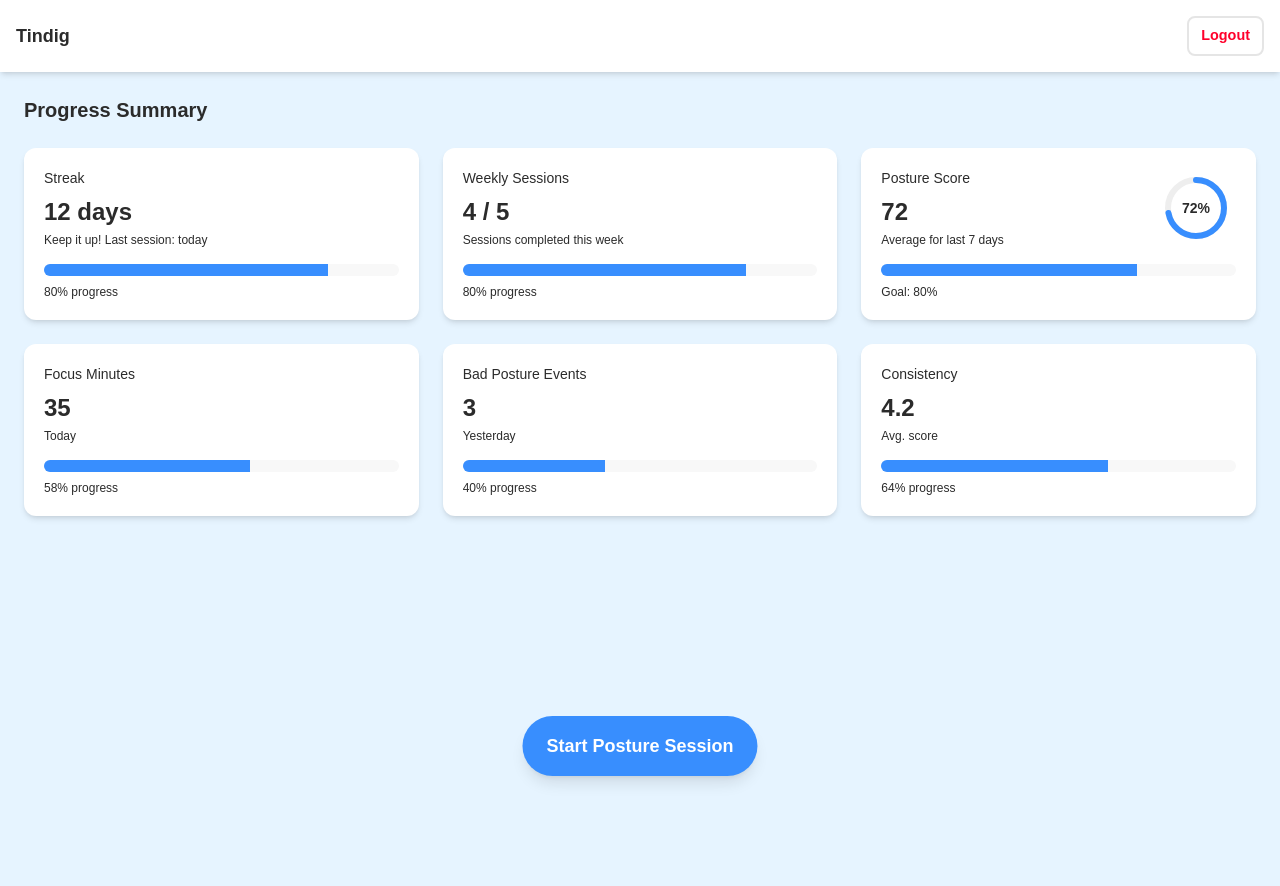
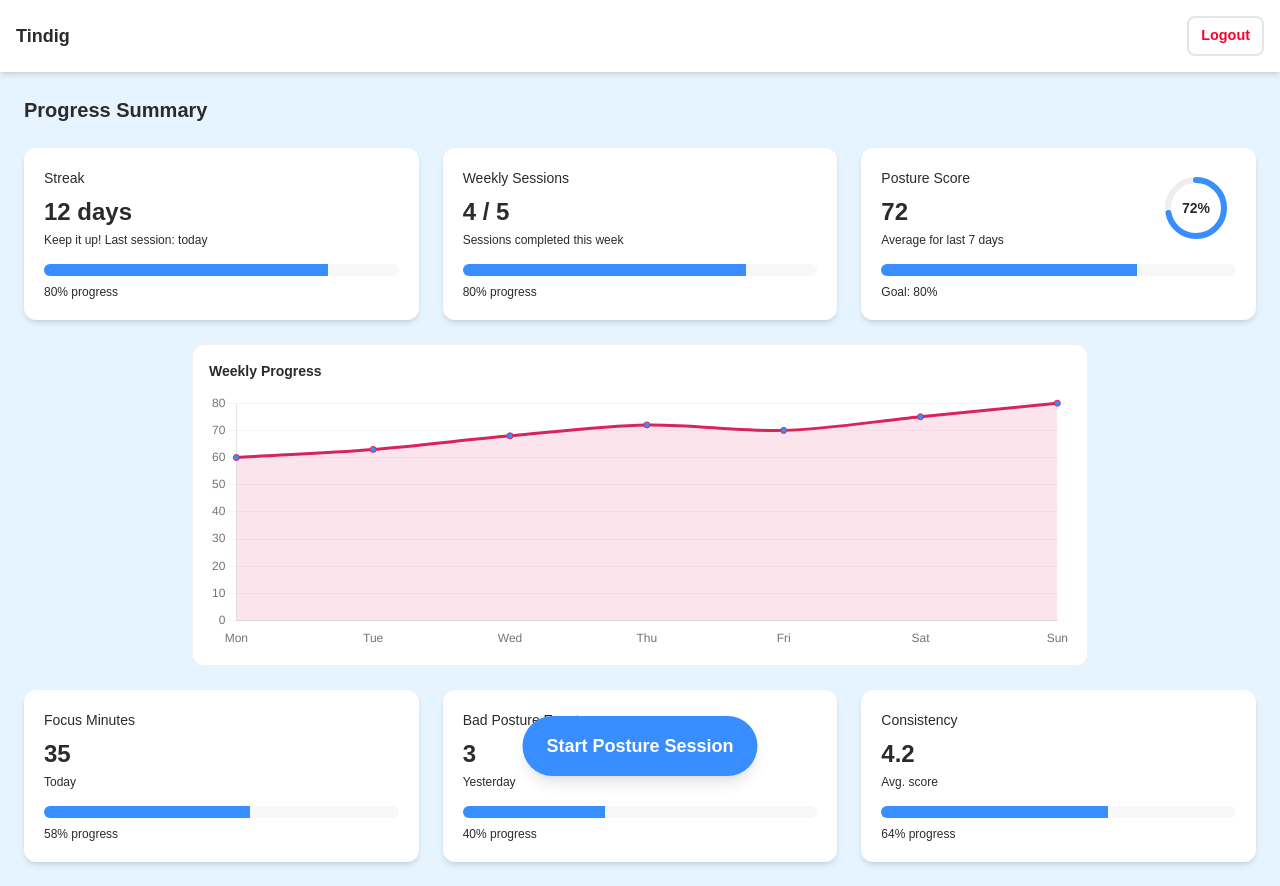
Before and after one commit to renzorainier/tindig, a Next.js app: page /dashboard in a window 1280 px wide. Before the commit the page ends 800 px from the top, so only its background shows below. Built offline with nearby package versions, Linux system fonts and the light colour scheme; no server answers; sample sign-in values are in the browser's storage.

Commit message:
added chart.js (run npm install first)
- Fixed landing page import on app/page.js
- Added charts to dashboard
- Detection page left untouched to avoid conflicts
- [To do] Integrate stats with firebase

```diff
--- /dev/null
+++ b/app/components/ProgressChart.jsx
@@ -0,0 +1,63 @@
+"use client";
+
+import React, { useMemo } from "react";
+import {
+  Chart as ChartJS,
+  CategoryScale,
+  LinearScale,
+  PointElement,
+  LineElement,
+  Tooltip,
+  Filler,
+} from "chart.js";
+import { Line } from "react-chartjs-2";
+
+ChartJS.register(CategoryScale, LinearScale, PointElement, LineElement, Tooltip, Filler);
+
+function hexToRgba(hex = "#d8245c", alpha = 1) {
+  const h = hex.replace("#", "").trim();
+  const bigint = parseInt(h.length === 3 ? h.split('').map(c=>c+c).join('') : h, 16);
+  const r = (bigint >> 16) & 255;
+  const g = (bigint >> 8) & 255;
+  const b = bigint & 255;
+  return `rgba(${r}, ${g}, ${b}, ${alpha})`;
+}
+
+export default function ProgressChart({ labels = [], points = [] }) {
+  // read CSS variables so chart matches theme
+  const css = typeof window !== "undefined" ? getComputedStyle(document.documentElement) : null;
+  const graphColor = css?.getPropertyValue("--graph")?.trim() || "#d8245c";
+  const buttonColor = css?.getPropertyValue("--button")?.trim() || "#388efe";
+
+  const data = useMemo(() => ({
+    labels,
+    datasets: [
+      {
+        label: "Progress",
+        data: points,
+        borderColor: graphColor,
+        backgroundColor: hexToRgba(graphColor, 0.12),
+        fill: true,
+        tension: 0.32,
+        pointRadius: 3,
+        pointBackgroundColor: buttonColor,
+      },
+    ],
+  }), [labels, points, graphColor, buttonColor]);
+
+  const options = useMemo(() => ({
+    responsive: true,
+    maintainAspectRatio: false,
+    plugins: { legend: { display: false }, tooltip: { mode: "index", intersect: false } },
+    scales: {
+      x: { grid: { display: false }, ticks: { color: "rgba(0,0,0,0.55)" } },
+      y: { grid: { color: "rgba(0,0,0,0.04)" }, beginAtZero: true, ticks: { color: "rgba(0,0,0,0.55)" } },
+    },
+  }), []);
+
+  return (
+    <div className="w-full h-44 md:h-64">
+      <Line data={data} options={options} />
+    </div>
+  );
+}
--- a/app/dashboard/page.jsx
+++ b/app/dashboard/page.jsx
@@ -3,6 +3,7 @@
 import { useEffect } from "react";
 import { useAuth } from "../contexts/authContext";
 import { useRouter } from "next/navigation";
+import ProgressChart from "../components/ProgressChart";
 
 export default function Dashboard() {
   const router = useRouter();
@@ -169,6 +170,17 @@ export default function Dashboard() {
         </div>
 
         {/* Additional rows/cards - example mini-cards */}
+
+        <div className="mt-6 max-w-4xl mx-auto w-full">
+          <div className="bg-[var(--surface)] rounded-xl p-4 border border-[rgba(var(--foreground-rgb),0.06)]">
+            <h3 className="text-sm text-[var(--foreground)] font-semibold mb-3">Weekly Progress</h3>
+            <ProgressChart
+              labels={["Mon","Tue","Wed","Thu","Fri","Sat","Sun"]}
+              points={[60, 63, 68, 72, 70, 75, 80]}
+            />
+          </div>
+        </div>
+
         <div className="grid grid-cols-1 md:grid-cols-3 gap-6 mt-6">
           <StatCard
             title="Focus Minutes"
--- a/app/login/page.jsx
+++ b/app/login/page.jsx
@@ -3,13 +3,7 @@
 import { useState } from "react";
 import { useRouter } from "next/navigation";
 import Link from "next/link";
-import { auth, db } from "@/app/firebase/config";
-import {
-  GoogleAuthProvider,
-  signInWithPopup,
-  signInWithEmailAndPassword,
-} from "firebase/auth";
-import { doc, getDoc, setDoc } from "firebase/firestore";
+import { useAuth } from "../contexts/authContext";
 
 export default function Login() {
   const [email, setEmail] = useState("");
@@ -17,63 +11,44 @@ export default function Login() {
   const [error, setError] = useState("");
   const [loading, setLoading] = useState(false);
   const router = useRouter();
+  const { login, loginWithGoogle, createUserProfile } = useAuth();
 
   // Helper function to set the main error message
   const setErrorMessage = (message) => {
     setError(message);
-    // You might want to clear the error after a few seconds
     setTimeout(() => setError(""), 5000);
   };
 
   const handleGoogleSignIn = async () => {
     setLoading(true);
-    setError(""); // Clear any previous errors
+    setError("");
 
     try {
-      const provider = new GoogleAuthProvider();
-      const result = await signInWithPopup(auth, provider);
+      const result = await loginWithGoogle();
       const user = result.user;
-      const userRef = doc(db, "users", user.uid);
-
-      // Check if this is a new user
-      const userDoc = await getDoc(userRef);
-      const isNewUser = !userDoc.exists();
+      const isNewUser = result?.additionalUserInfo?.isNewUser;
 
       if (isNewUser) {
-        // Create new account
-        await setDoc(userRef, {
-          userID: user.uid,
+        await createUserProfile(user.uid, {
           email: user.email,
           displayName: user.displayName || "",
           createdAt: new Date(),
         });
-        console.log("New account created from login page");
       } else {
-        // Update existing user's last login
-        await setDoc(
-          userRef,
-          {
-            lastLogin: new Date(),
-          },
-          { merge: true }
-        );
+        await createUserProfile(user.uid, { lastLogin: new Date() });
       }
 
       router.push("/dashboard");
-    } catch (error) {
-      console.error("Google Auth Error:", error);
-      // Check if this is an account exists with different credential error
-      if (error.code === "auth/account-exists-with-different-credential") {
+    } catch (err) {
+      console.error("Google Auth Error:", err);
+      if (err.code === "auth/account-exists-with-different-credential") {
         setErrorMessage(
           "An account already exists with the same email address. Please sign in using your original sign-in method."
         );
+      } else if (err.code === "auth/unauthorized-domain") {
+        setErrorMessage("Domain not authorized. Please check your Firebase console settings.");
       } else {
-        // Handle unauthorized domain specifically if you see the error in the console
-        if (error.code === "auth/unauthorized-domain") {
-          setErrorMessage("Domain not authorized. Please check your Firebase console settings.");
-        } else {
-          setErrorMessage("Failed to sign in with Google. Please try again.");
-        }
+        setErrorMessage("Failed to sign in with Google. Please try again.");
       }
     } finally {
       setLoading(false);
@@ -86,32 +61,25 @@ export default function Login() {
     setError("");
 
     try {
-      await signInWithEmailAndPassword(auth, email, password);
+      const result = await login(email, password);
+      const user = result.user;
 
-      // Update last login in Firestore
-      const user = auth.currentUser;
       if (user) {
-        const userRef = doc(db, "users", user.uid);
-        await setDoc(userRef, { lastLogin: new Date() }, { merge: true });
+        await createUserProfile(user.uid, { lastLogin: new Date() });
       }
 
       router.push("/dashboard");
-    } catch (error) {
-      console.error("Email/Password Login Error:", error);
+    } catch (err) {
+      console.error("Email/Password Login Error:", err);
 
-      // Handle specific error codes
-      if (error.code === "auth/user-not-found") {
+      if (err.code === "auth/user-not-found") {
         setError("No account found with this email. Please register first.");
-      } else if (error.code === "auth/wrong-password") {
+      } else if (err.code === "auth/wrong-password") {
         setError("Incorrect password. Please try again.");
-      } else if (error.code === "auth/invalid-credential") {
-        setError(
-          "Invalid login credentials. Please check your email and password."
-        );
+      } else if (err.code === "auth/invalid-credential") {
+        setError("Invalid login credentials. Please check your email and password.");
       } else {
-        setError(
-          "Failed to sign in. " + (error.message || "Please try again.")
-        );
+        setError("Failed to sign in. " + (err.message || "Please try again."));
       }
     } finally {
       setLoading(false);
@@ -123,6 +91,7 @@ export default function Login() {
       <div className="w-[85%] max-w-sm rounded-2xl p-8">
         <h2 className="text-center mb-6 tindig">Tindig</h2>
         <label className="font-bold mb-6 text-black"> Log In</label>
+
         <p className="paragraph">
           By continuing, you are agreeing to our
           <span className="terms"> Terms of Service</span> and
@@ -144,7 +113,6 @@ export default function Login() {
             className="google-signin-btn"
           >
             {loading ? (
-              // LOADING STATE HTML
               <>
                 <svg
                   className="animate-spin -ml-1 mr-3 h-5 w-5"
@@ -152,40 +120,24 @@ export default function Login() {
                   fill="none"
                   viewBox="0 0 24 24"
                 >
-                  {/* The stroke (ring) */}
                   <circle className="opacity-25" cx="12" cy="12" r="10" stroke="currentColor" strokeWidth="4"></circle>
-                  {/* The path (chasing part) */}
                   <path className="opacity-75" fill="currentColor" d="M4 12a8 8 0 018-8V0C5.373 0 0 5.373 0 12h4zm2 5.291A7.962 7.962 0 014 12H0c0 3.042 1.135 5.824 3 7.938l3-2.647z"></path>
                 </svg>
                 Signing in...
               </>
             ) : (
-              // NORMAL STATE HTML
               <>
                 <svg className="google-signin-icon" viewBox="0 0 24 24">
-                  <path
-                    fill="#4285F4"
-                    d="M22.56 12.25c0-.78-.07-1.53-.2-2.25H12v4.26h5.92c-.26 1.37-1.04 2.53-2.21 3.31v2.77h3.57c2.08-1.92 3.28-4.74 3.28-8.09z"
-                  />
-                  <path
-                    fill="#34A853"
-                    d="M12 23c2.97 0 5.46-.98 7.28-2.66l-3.57-2.77c-.98.66-2.23 1.06-3.71 1.06-2.86 0-5.29-1.93-6.16-4.53H2.18v2.84C3.99 20.53 7.7 23 12 23z"
-                  />
-                  <path
-                    fill="#FBBC05"
-                    d="M5.84 14.09c-.22-.66-.35-1.36-.35-2.09s.13-1.43.35-2.09V7.07H2.18C1.43 8.55 1 10.22 1 12s.43 3.45 1.18 4.93l2.85-2.22.81-.62z"
-                  />
-                  <path
-                    fill="#EA4335"
-                    d="M12 5.38c1.62 0 3.06.56 4.21 1.64l3.15-3.15C17.45 2.09 14.97 1 12 1 7.7 1 3.99 3.47 2.18 7.07l3.66 2.84c.87-2.6 3.3-4.53 6.16-4.53z"
-                  />
+                  <path fill="#4285F4" d="M22.56 12.25c0-.78-.07-1.53-.2-2.25H12v4.26h5.92c-.26 1.37-1.04 2.53-2.21 3.31v2.77h3.57c2.08-1.92 3.28-4.74 3.28-8.09z" />
+                  <path fill="#34A853" d="M12 23c2.97 0 5.46-.98 7.28-2.66l-3.57-2.77c-.98.66-2.23 1.06-3.71 1.06-2.86 0-5.29-1.93-6.16-4.53H2.18v2.84C3.99 20.53 7.7 23 12 23z" />
+                  <path fill="#FBBC05" d="M5.84 14.09c-.22-.66-.35-1.36-.35-2.09s.13-1.43.35-2.09V7.07H2.18C1.43 8.55 1 10.22 1 12s.43 3.45 1.18 4.93l2.85-2.22.81-.62z" />
+                  <path fill="#EA4335" d="M12 5.38c1.62 0 3.06.56 4.21 1.64l3.15-3.15C17.45 2.09 14.97 1 12 1 7.7 1 3.99 3.47 2.18 7.07l3.66 2.84c.87-2.6 3.3-4.53 6.16-4.53z" />
                 </svg>
                 Continue with Google
               </>
             )}
           </button>
         </div>
-
 
         <p className="paragraph mt-5">
           Need an account?{" "}
--- a/app/page.js
+++ b/app/page.js
@@ -1,6 +1,7 @@
 "use client";
 
 import React from "react";
+import LandingPage from "./landing/page";
 
 // import PoseEstimator from './PoseEstimator';
 // import DepthEstimator from './DepthEstimator';
--- a/package.json
+++ b/package.json
@@ -10,9 +10,11 @@
   },
   "dependencies": {
     "@mediapipe/tasks-vision": "^0.10.22-rc.20250304",
+    "chart.js": "^4.5.0",
     "firebase": "^12.4.0",
     "next": "15.5.4",
     "react": "19.1.0",
+    "react-chartjs-2": "^5.3.0",
     "react-dom": "19.1.0"
   },
   "devDependencies": {
```
Also changed, not shown: 1 other file (tests, documents, lock files or other folders).
